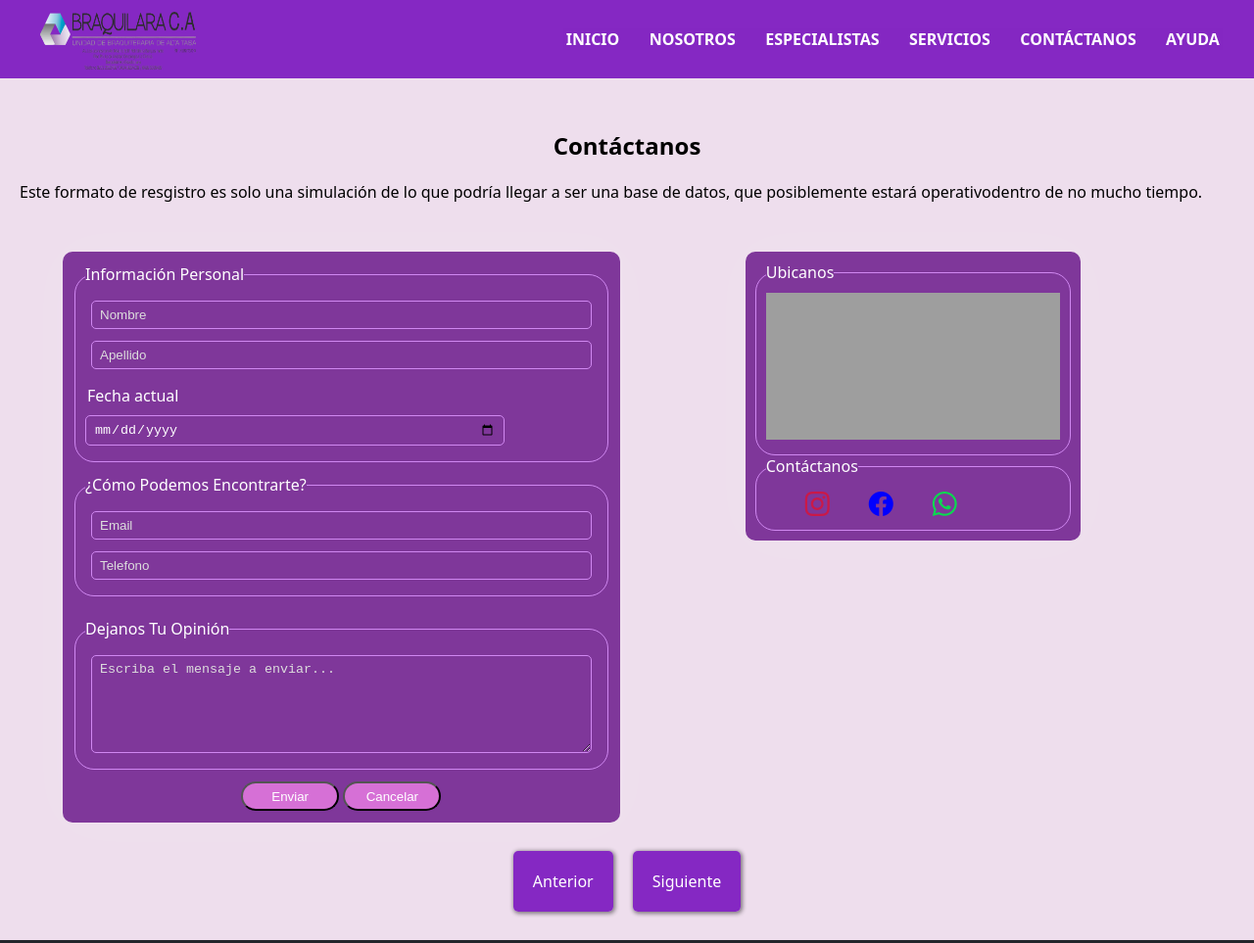
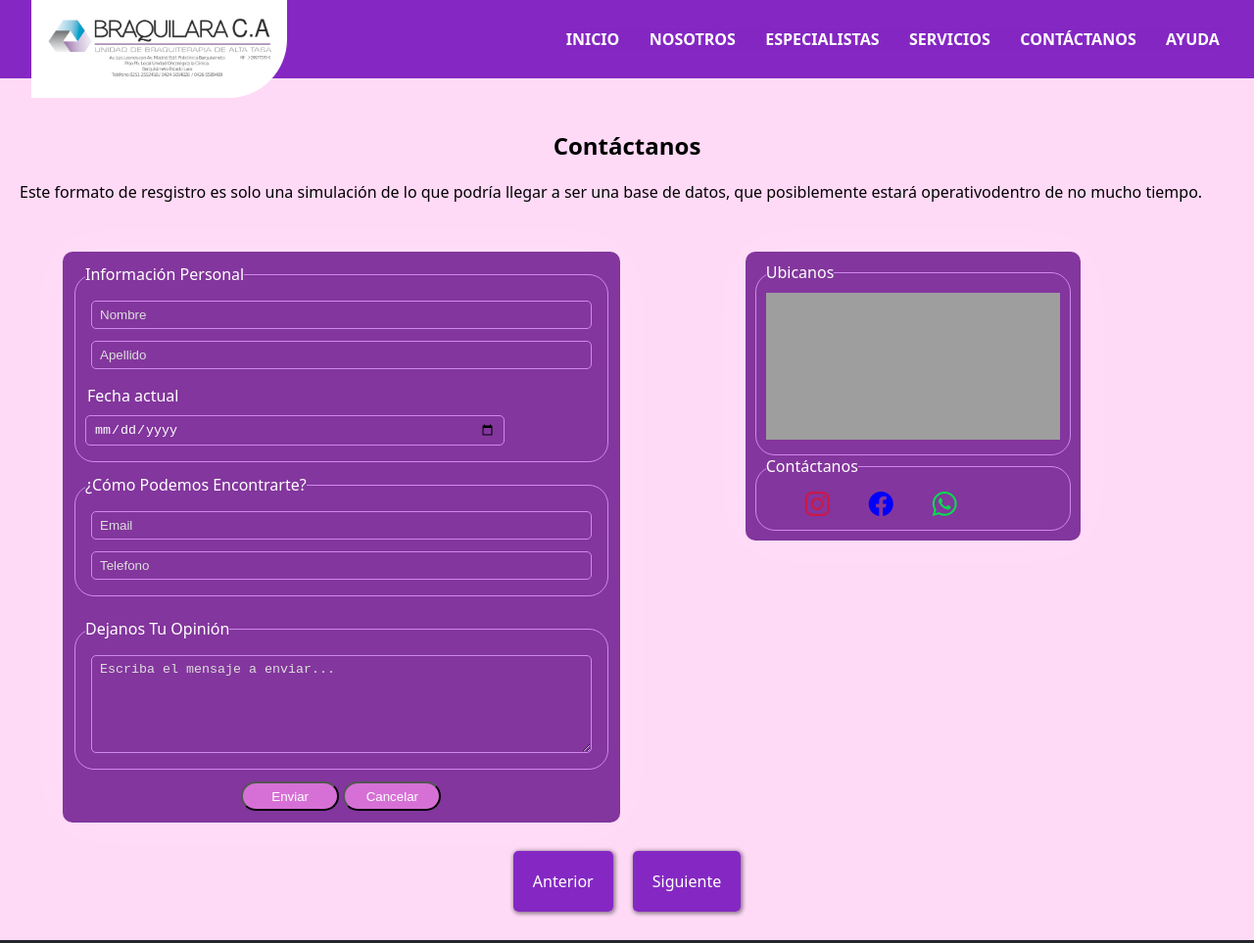
Before and after one commit to Josedpm07/braquilara.github.io, a plain HTML site: page Contactanos.html in a window 1280 px wide. Shown: the top 963 px of the page at 98% size. Drawn offline with nearby package versions, Linux system fonts and the light colour scheme; grey boxes are pictures that could not be loaded.

Commit message:
style.css

```diff
--- a/contactanos/style.css
+++ b/contactanos/style.css
@@ -12,7 +12,7 @@
     box-sizing: border-box;
 }
 body{
-    background-color: #eedeed;
+    background-color: #ffdaf7;
     background-position: center top;
     background-size: cover;
     background-repeat: initial;
@@ -21,12 +21,17 @@ body{
 
 
 }
-
+.box-logo{
+    background-color: #fff;
+    border-bottom-right-radius: 60px;
+    height: 120px;
+    padding: 0;
+}
 .logo {
-    width:  70%;
+    width:  100%;
     height: 120px;
-    margin-top: 10px;
-    margin-bottom: 20px;
+    padding-left: 5px;
+    padding-right: 5px;
 }
 
 a{
```
